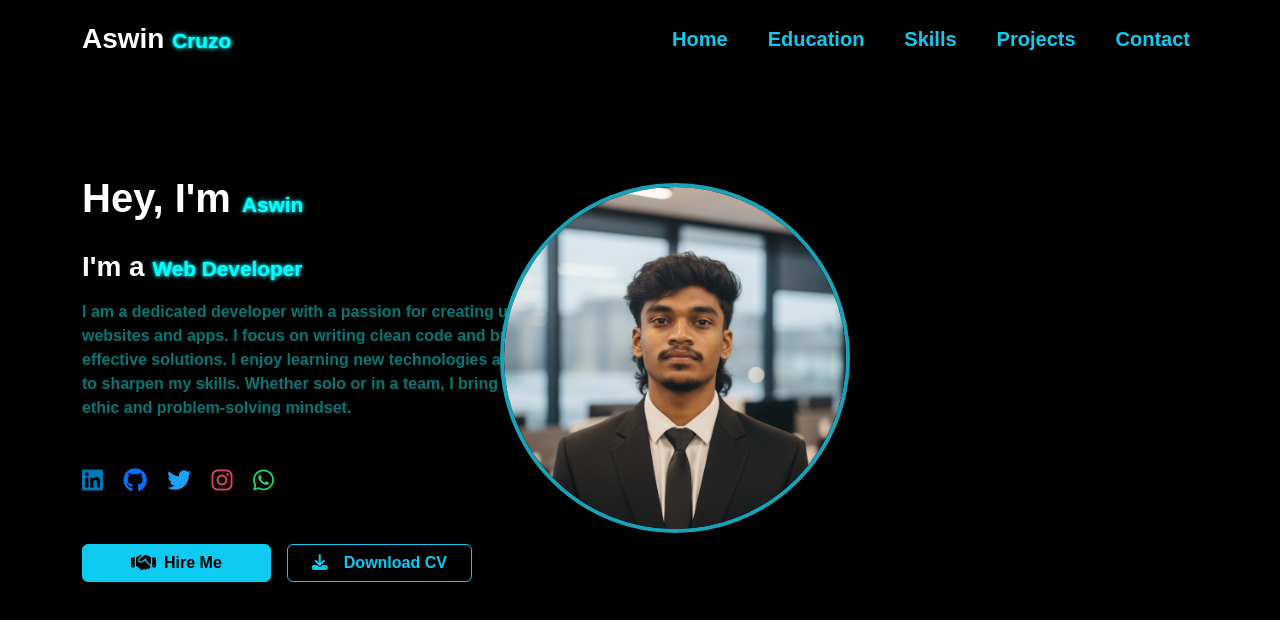
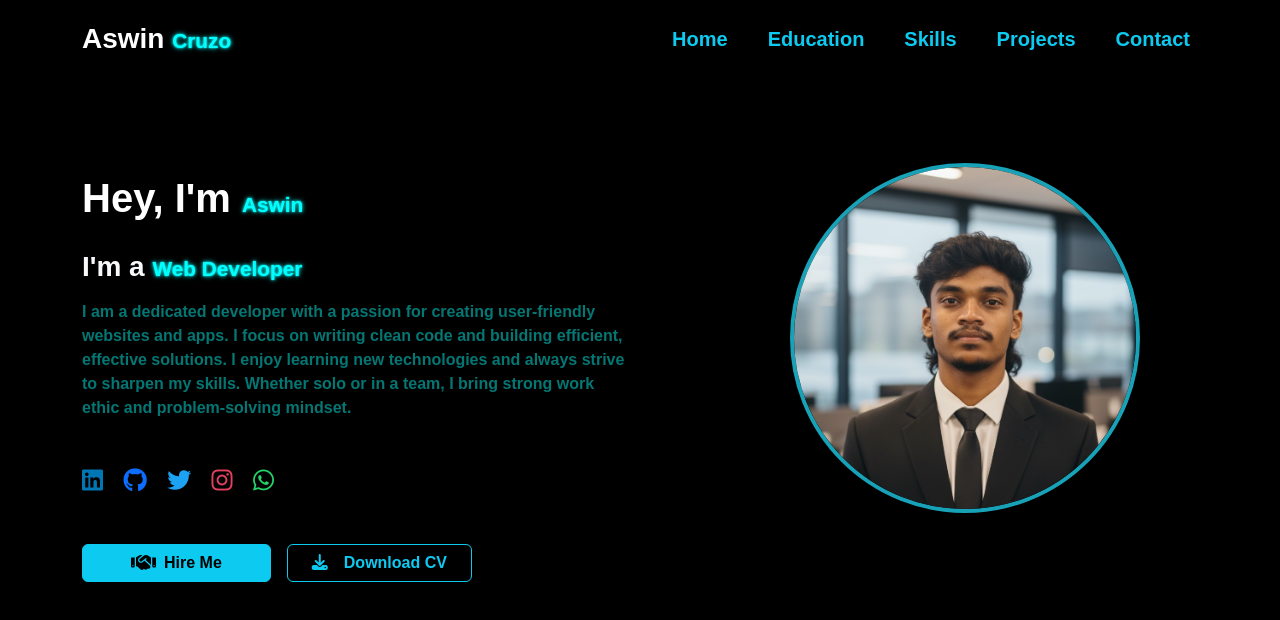
Before and after one commit to aswinkpy/aswinportfolio, a plain HTML site: page index.html in a window 1280 px wide. Drawn offline with nearby package versions, Linux system fonts and the light colour scheme.

Commit message:
Update style.css

```diff
--- a/style.css
+++ b/style.css
@@ -7,25 +7,18 @@ body {
 
 /* ===== Profile Picture ===== */
 .profile-pic {
-  top: 150px;
-  right: 250px;
   width: 350px;
   height: 350px;
+  right:350px;
   object-fit: cover;
   border-radius: 50%;
   border: 4px solid #17a2b8;
 }
 @media (min-width: 992px) {
   .profile-pic {
-    margin-left: auto;
-    margin-right: auto;
-  }
-}
-
-@media (min-width: 992px) {
-  .profile-pic {
     position: relative;
-    top: -20px;
+    top: -40px;   /* moves image up */
+    left: 40px;   /* moves image right */
   }
 }
 
```
